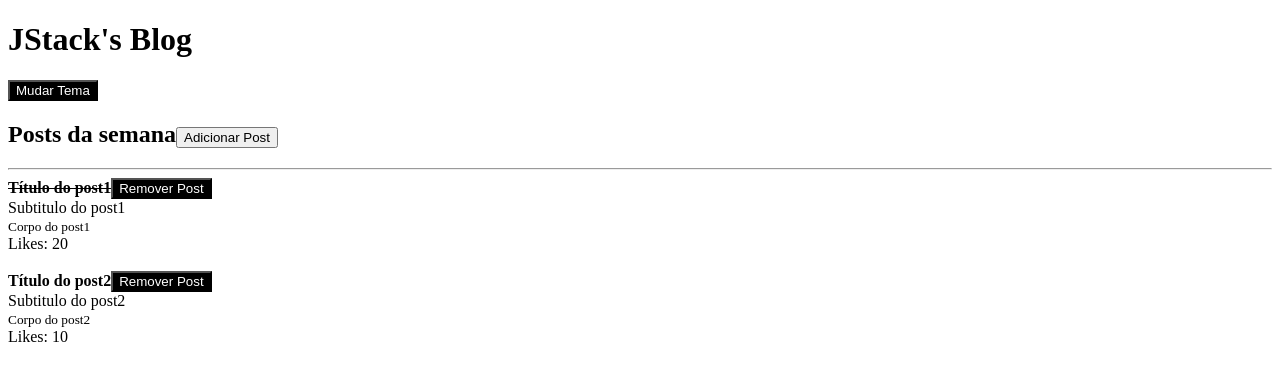
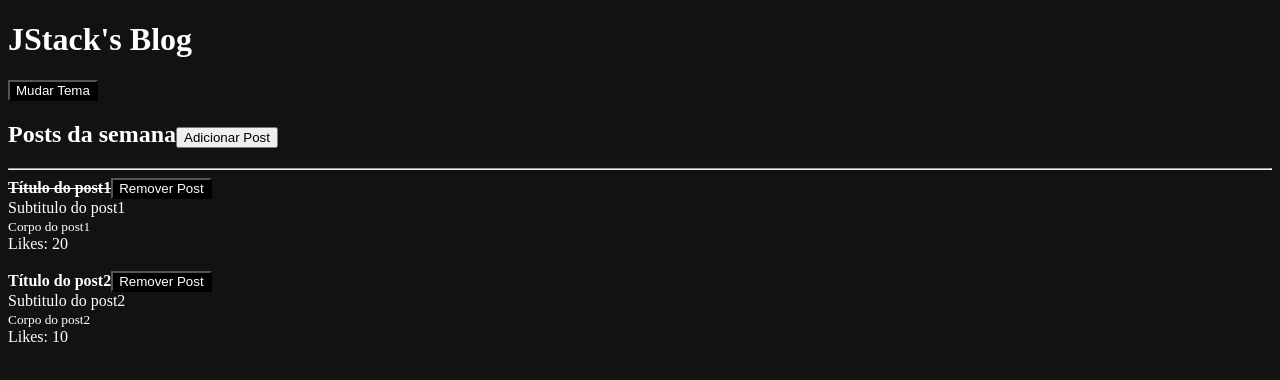
Before and after one commit to oricardos/JStack, a React app in the folder front/: page / in a window 1280 px wide. Shown: the top 380 px of the page. Built offline with nearby package versions, Linux system fonts and the light colour scheme.

Commit message:
add css-loader and style-loader; implement global styles for body

```diff
--- a/front/package.json
+++ b/front/package.json
@@ -17,7 +17,9 @@
     "@babel/preset-react": "^7.26.3",
     "babel-loader": "^9.2.1",
     "clean-webpack-plugin": "^4.0.0",
+    "css-loader": "^7.1.2",
     "html-webpack-plugin": "^5.6.3",
+    "style-loader": "^4.0.0",
     "webpack": "^5.97.1",
     "webpack-cli": "^6.0.1",
     "webpack-dev-server": "^5.2.0"
--- a/front/src/App.js
+++ b/front/src/App.js
@@ -1,12 +1,10 @@
 import React, { useState } from "react";
 import Header from "./Header";
 import Post from "./Post";
-import { ThemeProvider} from './ThemeContext'
-
+import { ThemeProvider } from "./ThemeContext";
 
 
 function App() {
-
   const [posts, setPosts] = useState([
     {
       id: Math.random(),
@@ -25,7 +23,6 @@ function App() {
       read: false,
     },
   ]);
-
 
   const handleAddPost = () => {
     setPosts([
--- /dev/null
+++ b/front/src/index.css
@@ -0,0 +1,4 @@
+body {
+    background-color: #121212;
+    color: #fff;
+}
--- a/front/webpack.config.js
+++ b/front/webpack.config.js
@@ -17,6 +17,10 @@ module.exports = {
         exclude: /node_modules/,
         use: "babel-loader",
       },
+      {
+        test: /\.css$/,
+        use: ['style-loader', 'css-loader']
+      }
     ],
   },
   plugins: [
```
Also changed, not shown: front/src/index.js (+5 -7 lines), 1 other file (tests, documents, lock files or other folders).
